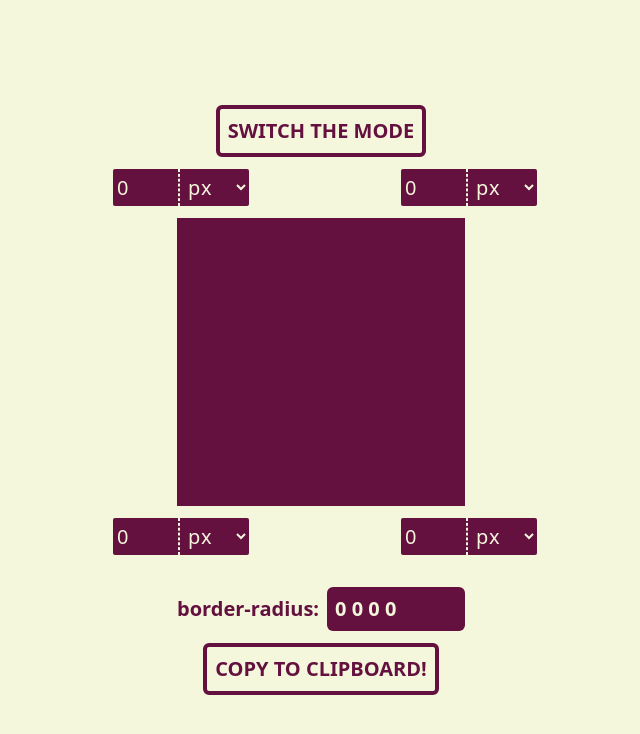
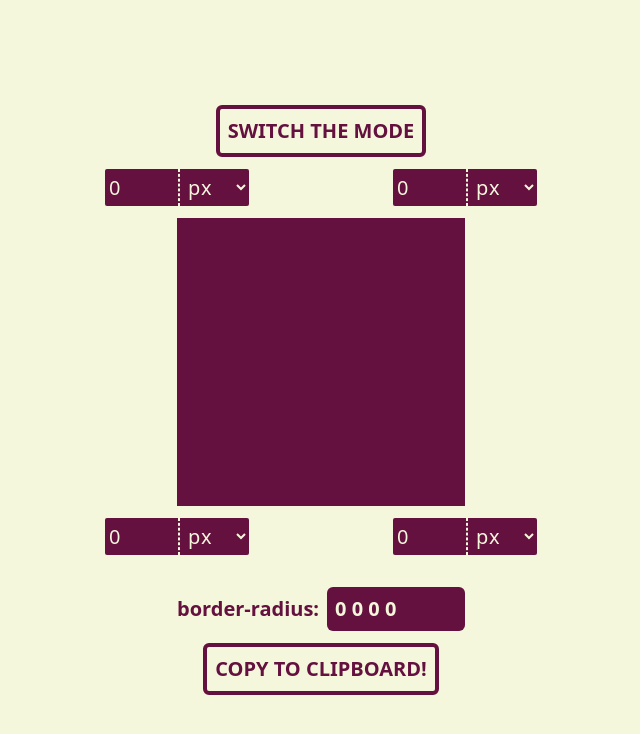
Before and after one commit to SEPOTOM/border-radius-previewer, a React (Vite) app: page / in a window 1280 px wide. Shown: the top 734 px of the page, without its empty margins (319-959 px from the left). Built offline with nearby package versions, Linux system fonts and the light colour scheme.

Commit message:
fix(BorderRadiusInput): remove padding left from the container

```diff
--- a/src/components/BorderRadiusInput/index.tsx
+++ b/src/components/BorderRadiusInput/index.tsx
@@ -29,7 +29,7 @@
   const cornerScope = `${corner} ${scope}`;
 
   return (
-    <div className="flex max-w-36 shrink-0 grow-0 basis-1/2 pl-2">
+    <div className="flex max-w-36 shrink-0 grow-0 basis-1/2">
       <input
         type="number"
         aria-label={cornerScope}
```
